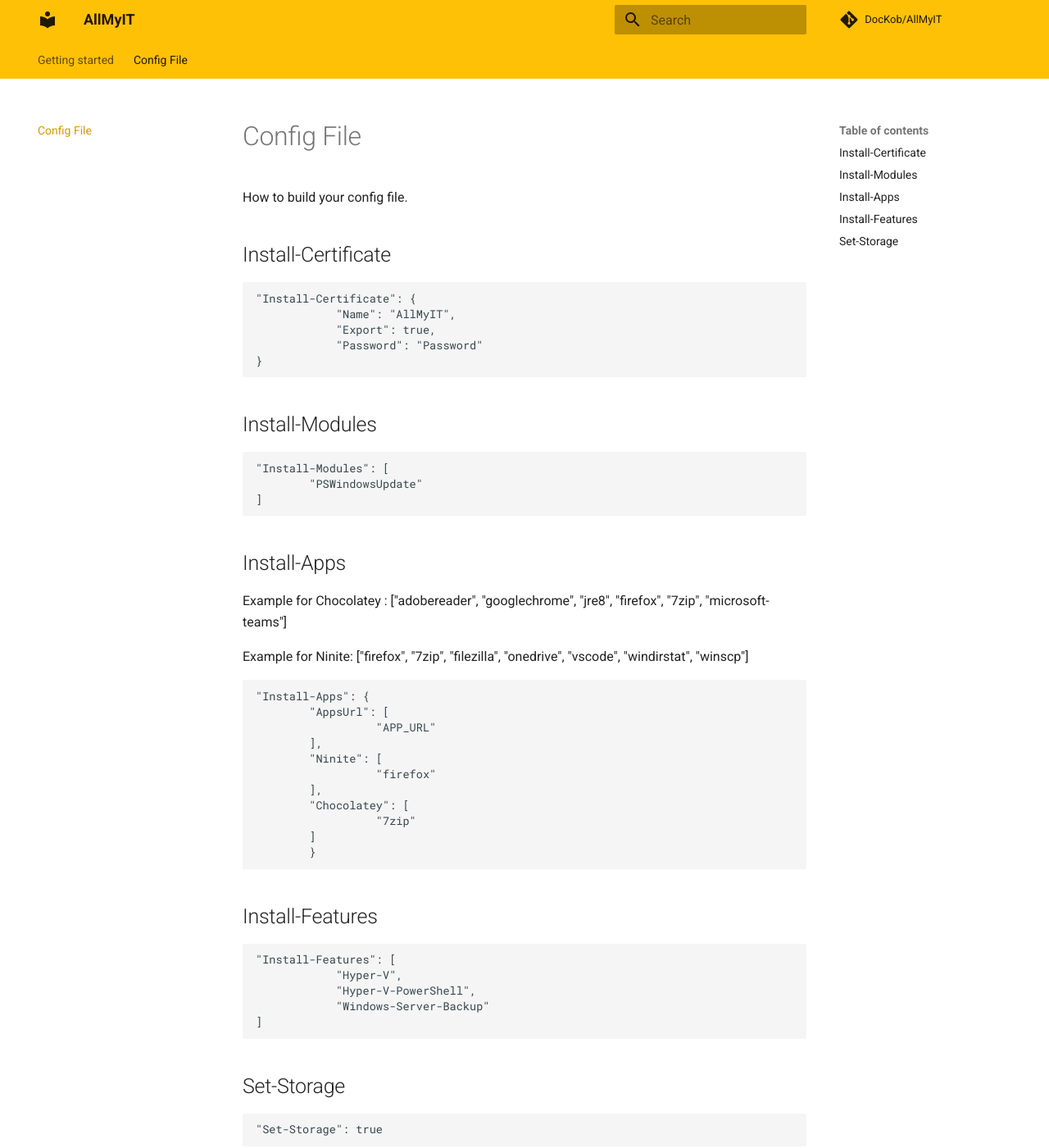
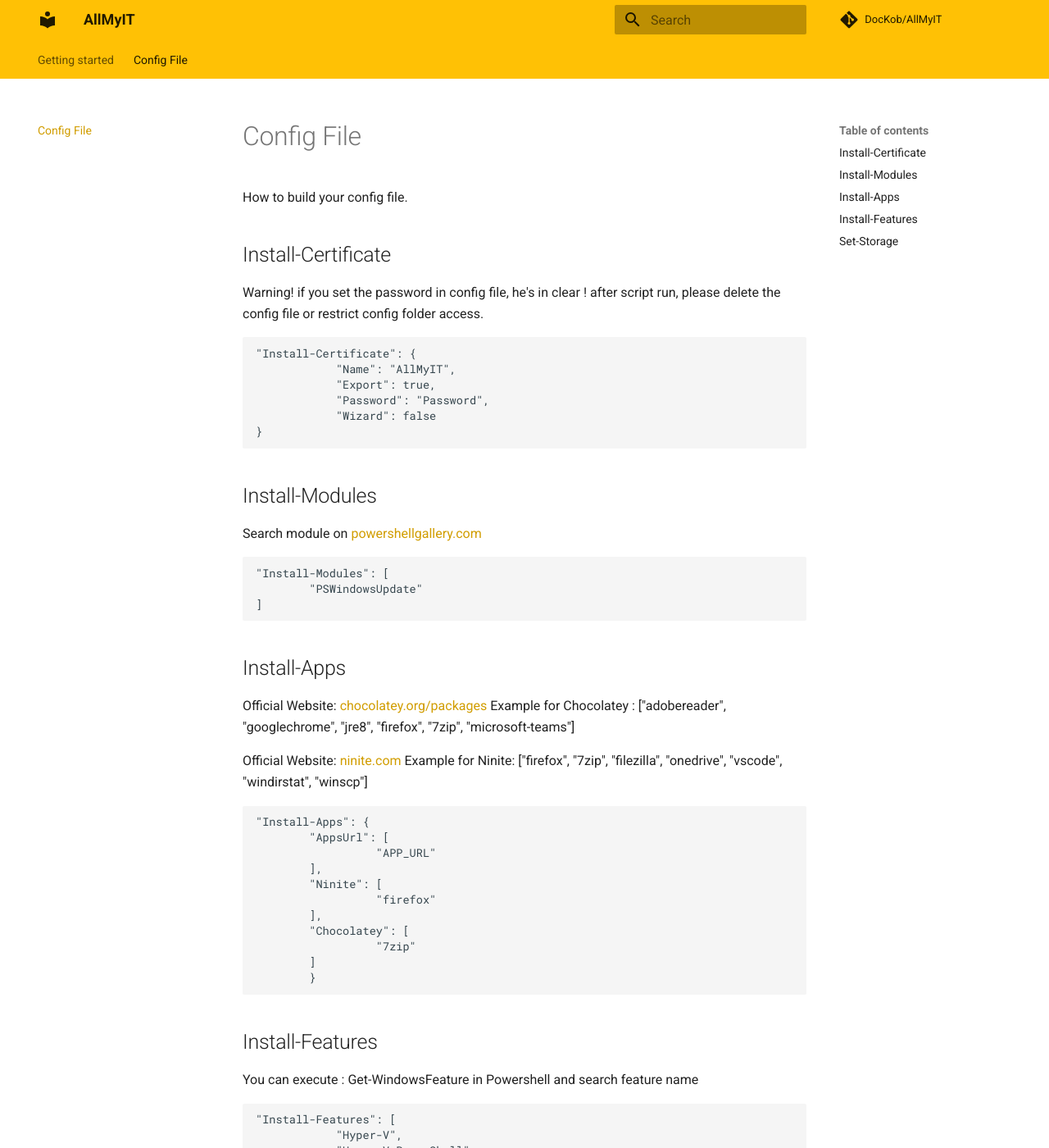
Before and after one commit to DocKob/AllMyIT, an MkDocs documentation site: the page built from docs/configfile.md, in a window 1280 px wide and 1400 px high. Shown: the whole window at 82% size. Built offline with MkDocs 1.6.1 and Material for MkDocs 9.7.7, drawn with Linux system fonts in a browser that asks for light colours; comment, search, counter and statistics services are not loaded; some of the changed text lies outside the part shown.

Commit message:
Alpha 1.0.2

```diff
--- a/docs/configfile.md
+++ b/docs/configfile.md
@@ -4,13 +4,18 @@ How to build your config file.
 
 ## Install-Certificate
 
+Warning! if you set the password in config file, he's in clear ! after script run, please delete the config file or restrict config folder access.
+
     "Install-Certificate": {
 			    "Name": "AllMyIT",
 			    "Export": true,
-			    "Password": "Password"
+			    "Password": "Password",
+                "Wizard": false
     }
 
 ## Install-Modules
+
+Search module on [powershellgallery.com](https://www.powershellgallery.com)
 
     "Install-Modules": [
 			"PSWindowsUpdate"
@@ -18,8 +23,11 @@ How to build your config file.
 
 ## Install-Apps
 
+Official Website: [chocolatey.org/packages](https://chocolatey.org/packages)
 Example for Chocolatey : ["adobereader", "googlechrome", "jre8", "firefox", "7zip", "microsoft-teams"]
 
+
+Official Website: [ninite.com](https://ninite.com)
 Example for Ninite: ["firefox", "7zip", "filezilla", "onedrive", "vscode", "windirstat", "winscp"]
 
     "Install-Apps": {
@@ -36,6 +44,8 @@ Example for Ninite: ["firefox", "7zip", "filezilla", "onedrive", "vscode", "wind
 
 ## Install-Features
 
+You can execute : Get-WindowsFeature in Powershell and search feature name
+
     "Install-Features": [
 			    "Hyper-V",
 			    "Hyper-V-PowerShell",
@@ -44,4 +54,9 @@ Example for Ninite: ["firefox", "7zip", "filezilla", "onedrive", "vscode", "wind
 
 ## Set-Storage
 
-    "Set-Storage": true
+This function list all uninitialized disk and ask you if you want to configure it (Letter, Name, Size ...)
+
+    "Set-Storage": {
+			    "Run": true,
+                "Wizard": true
+    }
```
Also changed, not shown: docs/index.md (+3 -4 lines), 8 other files.
